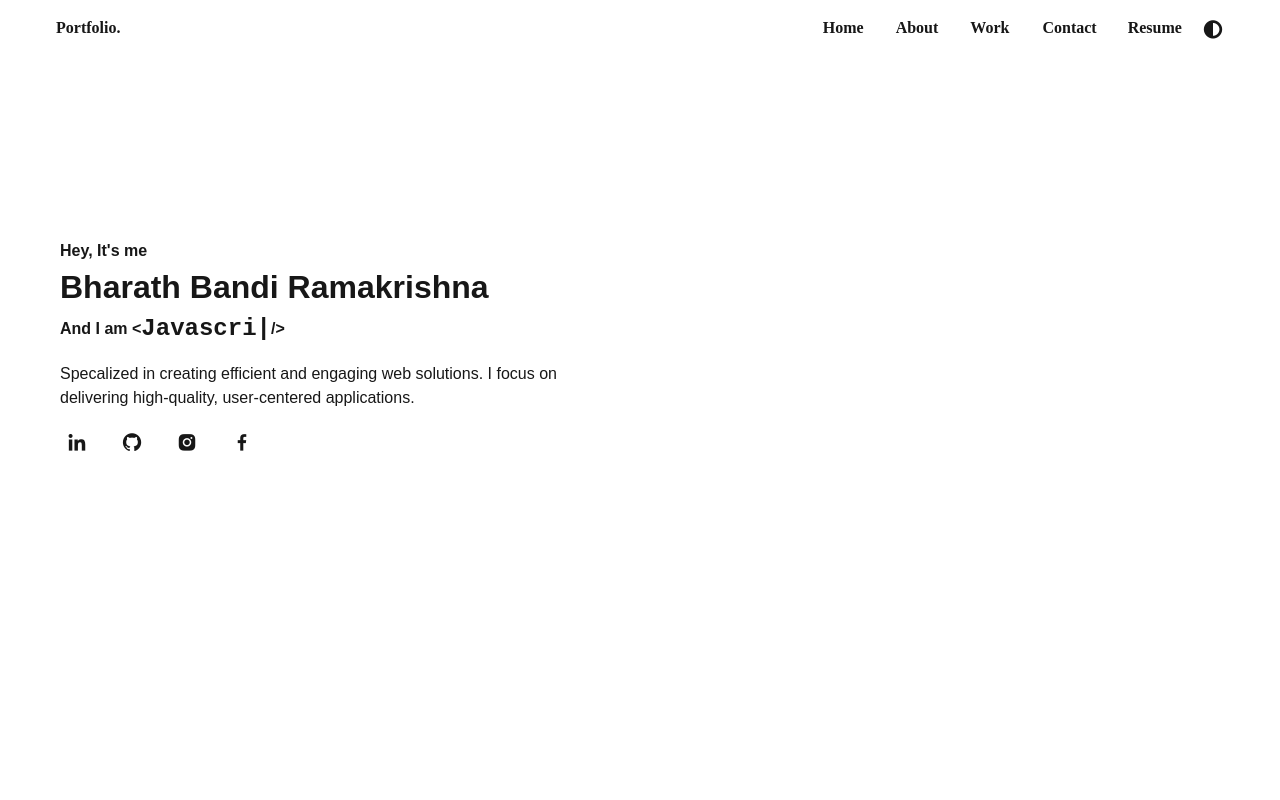
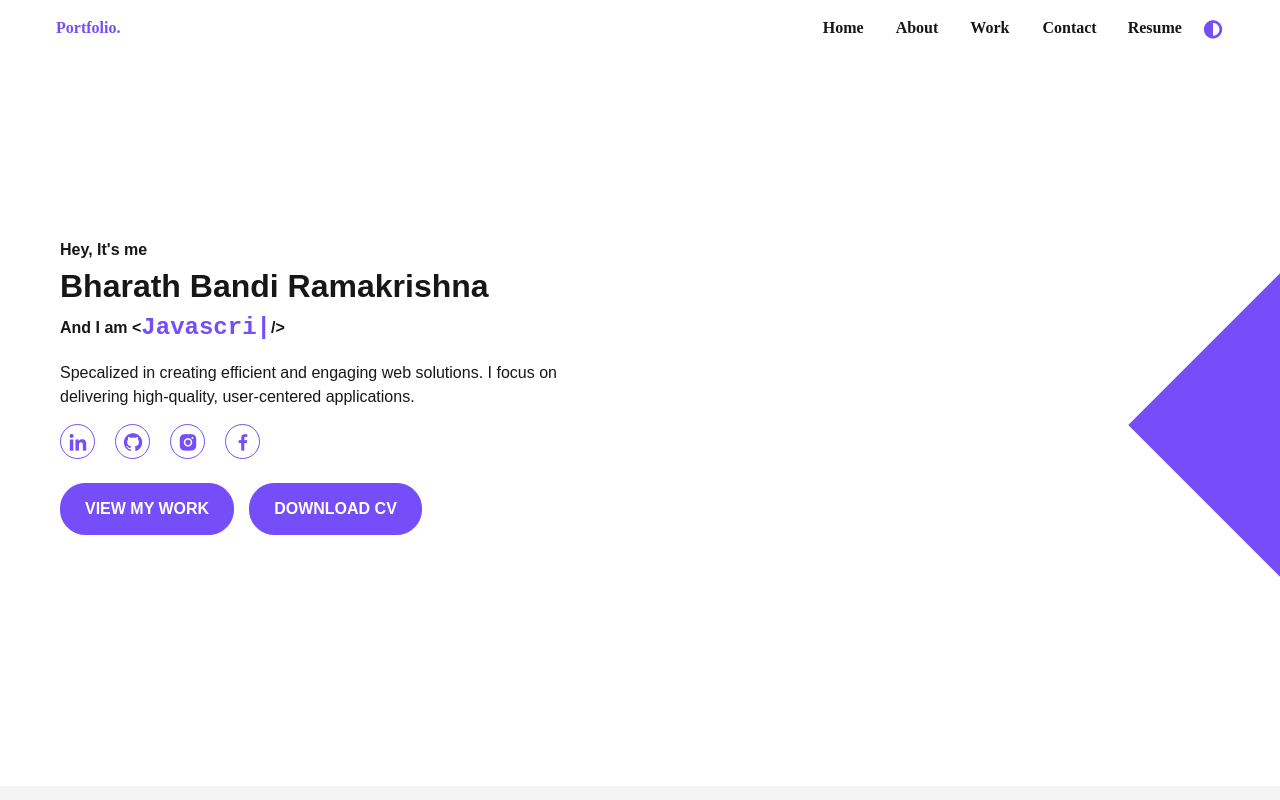
Before and after one commit to Bharathbandi96/portfolio, a Next.js app: page / in a window 1280 px wide. Shown: the top 800 px of the page. Built offline with nearby package versions, Linux system fonts and the light colour scheme.

Commit message:
feat: added theme support

```diff
--- a/app/globals.css
+++ b/app/globals.css
@@ -2,22 +2,44 @@
 @tailwind components;
 @tailwind utilities;
 
-:root {
+
+:root{
   --background: #ffffff;
   --foreground: #171717;
+  --theme-font-color: #754ef9;
+  --primary-color: #ffffff;
+  --secondary-color: #f3f3f3;
+  --secondary-font-color: #3b4455;
 }
 
-@media (prefers-color-scheme: dark) {
+.theme1 {
+  --theme-font-color: #754ef9;
+}
+
+.theme2 {
+  --theme-font-color: #16ff00;
+}
+
+.theme3 {
+  --theme-font-color: #0077fe;
+}
+
+.theme4 {
+  --theme-font-color: orange;
+}
+
+/* @media (prefers-color-scheme: dark) {
   :root {
     --background: #0a0a0a;
     --foreground: #ededed;
   }
-}
+} */
 
 body {
   color: var(--foreground);
-  background: var(--background);
+  /* background: var(--background); */
   font-family: Arial, Helvetica, sans-serif;
+  overflow-x: hidden;
 }
 
 html {
```
